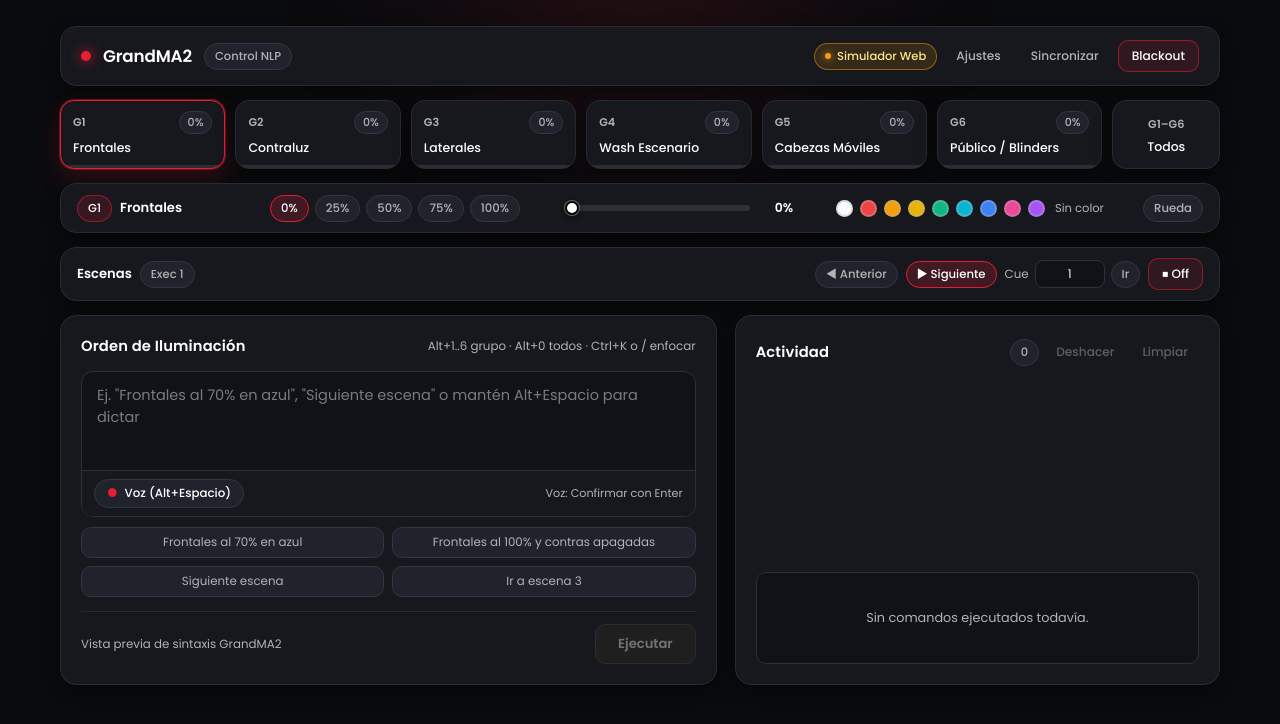
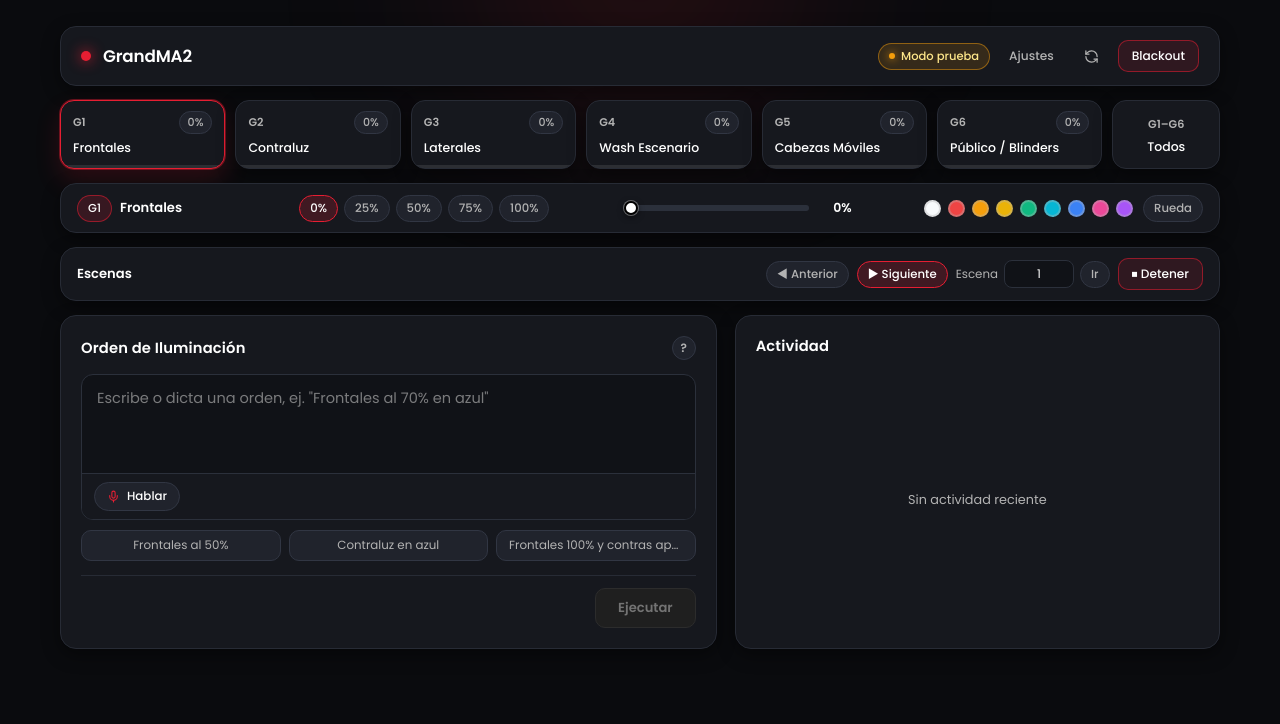
Before and after one commit to Star-dust25/agente-luces-ma2, a React (Vite) app in the folder frontend/: page / in a window 1280 px wide. Shown: the top 724 px of the page. Built offline with nearby package versions, Linux system fonts and the light colour scheme.

Commit message:
refactor(ui): reduce carga visual y elimina jerga tecnica en cabina

```diff
--- a/frontend/src/App.tsx
+++ b/frontend/src/App.tsx
@@ -78,10 +78,9 @@ const CONFIGURACION_POR_DEFECTO_UI: ConfiguracionSistemaMA2 = {
 };
 
 const EJEMPLOS_RAPIDOS = [
-  'Frontales al 70% en azul',
-  'Frontales al 100% y contras apagadas',
-  'Siguiente escena',
-  'Ir a escena 3',
+  'Frontales al 50%',
+  'Contraluz en azul',
+  'Frontales 100% y contras apagadas',
 ] as const;
 
 const NIVELES_RAPIDOS = [0, 25, 50, 75, 100] as const;
@@ -97,25 +96,53 @@ const TECLAS_SLIDER_CONFIRMACION: ReadonlySet<string> = new Set([
   'PageDown',
 ]);
 
-function etiquetaEstadoConexion(estado: EstadoConexionMA2 | 'WEB'): {
+function etiquetaEstadoConexion(
+  estado: EstadoConexionMA2 | 'WEB',
+  host: string,
+  puerto: number
+): {
   texto: string;
   clase: string;
+  detalle: string;
 } {
   switch (estado) {
     case 'AUTENTICADO':
-      return { texto: 'MA2 Autenticado', clase: 'badge-estado-exito' };
+      return {
+        texto: 'Conectado',
+        clase: 'badge-estado-exito',
+        detalle: `Sesión Telnet autenticada en GrandMA2 (${host}:${puerto})`,
+      };
     case 'CONECTADO':
-      return { texto: 'TCP Conectado', clase: 'badge-estado-ambar' };
+      return {
+        texto: 'Autenticando...',
+        clase: 'badge-estado-ambar',
+        detalle: `Socket TCP conectado a ${host}:${puerto}, autenticando sesión...`,
+      };
     case 'CONECTANDO':
-      return { texto: 'Conectando...', clase: 'badge-estado-ambar' };
+      return {
+        texto: 'Conectando...',
+        clase: 'badge-estado-ambar',
+        detalle: `Conectando con GrandMA2 en ${host}:${puerto}...`,
+      };
     case 'RECONECTANDO':
-      return { texto: 'Reconectando...', clase: 'badge-estado-ambar' };
+      return {
+        texto: 'Reconectando...',
+        clase: 'badge-estado-ambar',
+        detalle: `Reintentando conexión con GrandMA2 (${host}:${puerto})...`,
+      };
     case 'WEB':
-      return { texto: 'Simulador Web', clase: 'badge-estado-ambar' };
+      return {
+        texto: 'Modo prueba',
+        clase: 'badge-estado-ambar',
+        detalle: 'Simulador web local sin conexión TCP real',
+      };
     case 'ERROR':
-      return { texto: 'Error Telnet', clase: 'badge-estado-error' };
     case 'DESCONECTADO':
-      return { texto: 'Desconectado', clase: 'badge-estado-error' };
+      return {
+        texto: 'Sin conexión',
+        clase: 'badge-estado-error',
+        detalle: `Sin conexión Telnet con GrandMA2 (${host}:${puerto})`,
+      };
   }
 }
 
@@ -224,6 +251,8 @@ export default function App() {
   const [estadoVoz, setEstadoVoz] = useState<EstadoVoz>('inactivo');
   const [nivelVoz, setNivelVoz] = useState<number>(0);
   const [progresoVoz, setProgresoVoz] = useState<string | null>(null);
+  const [errorVozReciente, setErrorVozReciente] = useState<string | null>(null);
+  const [atajosAbiertos, setAtajosAbiertos] = useState<boolean>(false);
 
   const gruposRef = useRef<Record<string, InstantaneaGrupo>>(grupos);
   gruposRef.current = grupos;
@@ -240,6 +269,7 @@ export default function App() {
   const timerBlackoutRef = useRef<number | null>(null);
   const inputRef = useRef<HTMLTextAreaElement | null>(null);
   const botonRuedaRef = useRef<HTMLButtonElement | null>(null);
+  const atajosRef = useRef<HTMLDivElement | null>(null);
   const enviandoRef = useRef(false);
   const ultimoIntentoRef = useRef<{ clave: string; instante: number } | null>(null);
 
@@ -415,6 +445,29 @@ export default function App() {
       window.removeEventListener('keydown', escape);
     };
   }, [menu]);
+
+  useEffect(() => {
+    if (!atajosAbiertos) {
+      return undefined;
+    }
+    const cerrarFuera = (evento: globalThis.PointerEvent) => {
+      const destino = evento.target;
+      if (destino instanceof Node && !atajosRef.current?.contains(destino)) {
+        setAtajosAbiertos(false);
+      }
+    };
+    const cerrarEscape = (evento: KeyboardEvent) => {
+      if (evento.key === 'Escape') {
+        setAtajosAbiertos(false);
+      }
+    };
+    document.addEventListener('pointerdown', cerrarFuera, true);
+    document.addEventListener('keydown', cerrarEscape, true);
+    return () => {
+      document.removeEventListener('pointerdown', cerrarFuera, true);
+      document.removeEventListener('keydown', cerrarEscape, true);
+    };
+  }, [atajosAbiertos]);
 
   useEffect(() => {
     const timers = timersRef.current;
@@ -547,7 +600,7 @@ export default function App() {
               sintaxisEnviadas.push(comandoFinal);
               registrarLog({
                 nivel: 'info',
-                titulo: `Enviado a MA2 · ${etiquetaPaso}`,
+                titulo: etiquetaPaso,
                 sintaxisMA2: comandoFinal,
                 comandosPayload: [payload],
                 textoOriginal,
@@ -570,7 +623,7 @@ export default function App() {
             sintaxisEnviadas.push(sintaxisEsperada);
             registrarLog({
               nivel: 'info',
-              titulo: `Simulación Web · ${etiquetaPaso}`,
+              titulo: etiquetaPaso,
               sintaxisMA2: sintaxisEsperada,
               comandosPayload: [payload],
               textoOriginal,
@@ -664,6 +717,7 @@ export default function App() {
     try {
       setNivelVoz(0);
       setProgresoVoz(null);
+      setErrorVozReciente(null);
       await grabadoraRef.current.iniciar((nivel) => setNivelVoz(nivel));
       setEstadoVoz('escuchando');
     } catch (error: unknown) {
@@ -671,6 +725,7 @@ export default function App() {
       setEstadoVoz('inactivo');
       setNivelVoz(0);
       setProgresoVoz(null);
+      setErrorVozReciente(msg);
       lanzarToast('error', 'Micrófono no disponible', msg);
       registrarLog({
         nivel: 'error',
@@ -694,6 +749,7 @@ export default function App() {
       const muestras16k = await grabadoraRef.current.detener();
 
       if (window.api === undefined) {
+        setErrorVozReciente('Solo disponible en Electron');
         lanzarToast(
           'advertencia',
           'Transcripción local requiere Electron',
@@ -704,6 +760,7 @@ export default function App() {
 
       const resultado = await window.api.transcribirAudio(muestras16k);
       if (!resultado.exito || resultado.texto.trim().length === 0) {
+        setErrorVozReciente(resultado.mensaje);
         lanzarToast('advertencia', 'Sin transcripción válida', resultado.mensaje);
         registrarLog({
           nivel: 'advertencia',
@@ -716,6 +773,7 @@ export default function App() {
       }
 
       const textoTranscrito = resultado.texto.trim();
+      setErrorVozReciente(null);
       setOrden(textoTranscrito);
       setSugerenciasOcultas(true);
       inputRef.current?.focus();
@@ -731,6 +789,7 @@ export default function App() {
       }
     } catch (error: unknown) {
       const detalle = error instanceof Error ? error.message : String(error);
+      setErrorVozReciente(detalle);
       lanzarToast('error', 'Error al transcribir audio', detalle);
     } finally {
       setEstadoVoz('inactivo');
@@ -1123,7 +1182,11 @@ export default function App() {
   const grupoEnMenu = menu?.tipo === 'grupo' ? grupos[menu.idGrupo] : undefined;
   const logEnMenu =
     menu?.tipo === 'log' ? logs.find((item) => item.id === menu.idLog) : undefined;
-  const infoEstado = etiquetaEstadoConexion(estadoConexion);
+  const infoEstado = etiquetaEstadoConexion(
+    estadoConexion,
+    configuracion.conexion.host,
+    configuracion.conexion.puerto
+  );
   const colorRellenoSlider = colorActivoSeleccion.hex ?? '#e61e32';
   const estiloSlider = {
     '--porcentaje-slider': `${valorSlider}%`,
@@ -1140,7 +1203,6 @@ export default function App() {
           <div className="marca">
             <span className="marca-punto" aria-hidden="true" />
             <h1>GrandMA2</h1>
-            <span className="badge badge-sutil">Control NLP</span>
           </div>
 
           <div className="cabecera-derecha">
@@ -1150,7 +1212,7 @@ export default function App() {
               <span
                 className={`badge ${infoEstado.clase}`}
                 role="status"
-                title={`Conexión ${configuracion.conexion.host}:${configuracion.conexion.puerto}`}
+                title={infoEstado.detalle}
               >
                 <span className="indicador-estado" />
                 {infoEstado.texto}
@@ -1166,11 +1228,28 @@ export default function App() {
             </button>
             <button
               type="button"
-              className="btn-fantasma"
+              className="btn-fantasma btn-sincronizar"
               onClick={() => void sincronizar(true)}
               disabled={cargando}
-            >
-              Sincronizar
+              aria-label="Reconectar consola"
+              title="Reconectar consola"
+            >
+              <svg
+                width="15"
+                height="15"
+                viewBox="0 0 24 24"
+                fill="none"
+                stroke="currentColor"
+                strokeWidth="2"
+                strokeLinecap="round"
+                strokeLinejoin="round"
+                aria-hidden="true"
+              >
+                <path d="M21 12a9 9 0 0 0-9-9 9.75 9.75 0 0 0-6.74 2.74L3 8" />
+                <path d="M3 3v5h5" />
+                <path d="M3 12a9 9 0 0 0 9 9 9.75 9.75 0 0 0 6.74-2.74L21 16" />
+                <path d="M16 16h5v5" />
+              </svg>
             </button>
             <button
               type="button"
@@ -1346,9 +1425,11 @@ export default function App() {
                 );
               })}
             </div>
+            {colorActivoSeleccion.nombre !== null && (
               <span className="color-activo-etiqueta">
-              {colorActivoSeleccion.nombre ?? 'Sin color'}
+                {colorActivoSeleccion.nombre}
               </span>
+            )}
             <div className="rueda-anclaje">
               <button
                 ref={botonRuedaRef}
@@ -1385,8 +1466,12 @@ export default function App() {
         {/* Bloque compacto de Escenas / Cues (RF-07) */}
         <section className="barra-cues glass" aria-label="Control de escenas y cues">
           <div className="cues-identidad">
-            <span className="cues-titulo">Escenas</span>
-            <span className="badge badge-sutil">Exec {configuracion.executorPorDefecto}</span>
+            <span
+              className="cues-titulo"
+              title={`Executor activo: ${configuracion.executorPorDefecto}`}
+            >
+              Escenas
+            </span>
           </div>
 
           <div className="cues-controles">
@@ -1395,7 +1480,7 @@ export default function App() {
               className="chip-nivel"
               disabled={enviando}
               onClick={() => void ejecutarAccionCue('anterior')}
-              title={`Retroceder escena (GoBack Executor ${configuracion.executorPorDefecto})`}
+              title={`Retroceder escena (Executor ${configuracion.executorPorDefecto})`}
             >
               ◀ Anterior
             </button>
@@ -1404,20 +1489,21 @@ export default function App() {
               className="chip-nivel activo"
               disabled={enviando}
               onClick={() => void ejecutarAccionCue('siguiente')}
-              title={`Siguiente escena (Go Executor ${configuracion.executorPorDefecto})`}
+              title={`Siguiente escena (Executor ${configuracion.executorPorDefecto})`}
             >
               ▶ Siguiente
             </button>
 
             <div className="cue-salto-directo">
               <label htmlFor="cue-numero" className="texto-gris">
-                Cue
+                Escena
               </label>
               <input
                 id="cue-numero"
                 type="text"
                 inputMode="decimal"
                 className="input-cue-compacto"
+                aria-label="Número de escena"
                 value={cueNumeroInput}
                 onChange={(e) => setCueNumeroInput(e.target.value)}
                 onKeyDown={(e) => {
@@ -1443,9 +1529,9 @@ export default function App() {
               className="btn-carmesi-borde"
               disabled={enviando}
               onClick={() => void ejecutarAccionCue('detener')}
-              title={`Detener secuencia (Off Executor ${configuracion.executorPorDefecto})`}
-            >
-              ⏹ Off
+              title={`Detener secuencia (Executor ${configuracion.executorPorDefecto})`}
+            >
+              ⏹ Detener
             </button>
           </div>
         </section>
@@ -1456,9 +1542,52 @@ export default function App() {
           <section className="panel glass">
             <div className="panel-titulo">
               <h2>Orden de Iluminación</h2>
-              <span className="texto-gris" title="Atajos globales disponibles">
-                Alt+1..6 grupo · Alt+0 todos · Ctrl+K o / enfocar
-              </span>
+              <div
+                className="atajos-contenedor"
+                ref={atajosRef}
+                onMouseEnter={() => setAtajosAbiertos(true)}
+                onMouseLeave={() => setAtajosAbiertos(false)}
+              >
+                <button
+                  type="button"
+                  className={`btn-atajos${atajosAbiertos ? ' activo' : ''}`}
+                  aria-label="Ver atajos de teclado"
+                  aria-expanded={atajosAbiertos}
+                  aria-controls={atajosAbiertos ? 'popover-atajos-teclado' : undefined}
+                  onClick={() => setAtajosAbiertos((abierto) => !abierto)}
+                >
+                  ?
+                </button>
+                {atajosAbiertos && (
+                  <div
+                    id="popover-atajos-teclado"
+                    className="popover-atajos"
+                    role="tooltip"
+                    aria-label="Atajos de teclado"
+                  >
+                    <div className="popover-atajos-fila">
+                      <span>Seleccionar grupo</span>
+                      <kbd>Alt + 1..6</kbd>
+                    </div>
+                    <div className="popover-atajos-fila">
+                      <span>Seleccionar todos</span>
+                      <kbd>Alt + 0</kbd>
+                    </div>
+                    <div className="popover-atajos-fila">
+                      <span>Enfocar orden</span>
+                      <kbd>Ctrl+K /</kbd>
+                    </div>
+                    <div className="popover-atajos-fila">
+                      <span>Mantener para hablar</span>
+                      <kbd>Alt + Espacio</kbd>
+                    </div>
+                    <div className="popover-atajos-fila">
+                      <span>Historial de órdenes</span>
+                      <kbd>↑ / ↓</kbd>
+                    </div>
+                  </div>
+                )}
+              </div>
             </div>
 
             <div className="campo-contenedor">
@@ -1470,9 +1599,10 @@ export default function App() {
                     setOrden(e.target.value);
                     setIndiceHistorial(-1);
                     setSugerenciasOcultas(false);
+                    setErrorVozReciente(null);
                   }}
                   onKeyDown={manejarTecladoOrden}
-                  placeholder='Ej. "Frontales al 70% en azul", "Siguiente escena" o mantén Alt+Espacio para dictar'
+                  placeholder='Escribe o dicta una orden, ej. "Frontales al 70% en azul"'
                   maxLength={220}
                   aria-label="Instrucción de iluminación"
                 />
@@ -1486,17 +1616,30 @@ export default function App() {
                     onPointerCancel={manejarPointerCancelMic}
                     onKeyDown={manejarKeyDownMic}
                     disabled={estadoVoz === 'transcribiendo'}
-                    title="Clic para iniciar/detener o mantén presionado (Push-to-Talk · Alt+Espacio)"
-                  >
-                    <span className="mic-icono" aria-hidden="true">
-                      ●
-                    </span>
+                    title="Mantén presionado o usa Alt+Espacio para dictar"
+                  >
+                    <svg
+                      width="13"
+                      height="13"
+                      viewBox="0 0 24 24"
+                      fill="none"
+                      stroke="currentColor"
+                      strokeWidth="2"
+                      strokeLinecap="round"
+                      strokeLinejoin="round"
+                      className="mic-icono"
+                      aria-hidden="true"
+                    >
+                      <path d="M12 2a3 3 0 0 0-3 3v7a3 3 0 0 0 6 0V5a3 3 0 0 0-3-3Z" />
+                      <path d="M19 10v2a7 7 0 0 1-14 0v-2" />
+                      <line x1="12" x2="12" y1="19" y2="22" />
+                    </svg>
                     <span>
                       {estadoVoz === 'escuchando'
                         ? 'Escuchando...'
                         : estadoVoz === 'transcribiendo'
                           ? 'Transcribiendo...'
-                          : 'Voz (Alt+Espacio)'}
+                          : 'Hablar'}
                     </span>
                   </button>
 
@@ -1515,11 +1658,11 @@ export default function App() {
                     </span>
                   )}
 
-                  <span className="texto-gris badge-voz-modo">
-                    {configuracion.interfaz.autoEjecutarVoz
-                      ? 'Voz: Auto-envío'
-                      : 'Voz: Confirmar con Enter'}
+                  {estadoVoz === 'inactivo' && errorVozReciente !== null && (
+                    <span className="progreso-voz-texto" role="status" title={errorVozReciente}>
+                      {errorVozReciente}
                     </span>
+                  )}
                 </div>
               </div>
 
@@ -1566,9 +1709,7 @@ export default function App() {
                   ) : (
                     <span className="texto-gris">{interpretacion.mensajeError}</span>
                   )
-                ) : (
-                  <span className="texto-gris">Vista previa de sintaxis GrandMA2</span>
-                )}
+                ) : null}
               </div>
 
               <div className="acciones-consola">
@@ -1602,29 +1743,28 @@ export default function App() {
             <div className="panel-titulo">
               <h2>Actividad</h2>
               <div className="meta-derecha">
-                <span className="badge badge-sutil">{logs.length}</span>
+                {logs.length > 0 && <span className="badge badge-sutil">{logs.length}</span>}
+                {pilaDeshacer.length > 0 && (
                   <button
                     type="button"
                     className="btn-fantasma"
-                  disabled={pilaDeshacer.length === 0 || enviando}
+                    disabled={enviando}
                     onClick={() => void ejecutarDeshacer()}
-                  title={
-                    pilaDeshacer.length > 0
-                      ? `Deshacer: ${pilaDeshacer[0].etiqueta}`
-                      : 'No hay acciones recientes para deshacer'
-                  }
+                    title={`Deshacer: ${pilaDeshacer[0].etiqueta}`}
                   >
                     Deshacer
                   </button>
+                )}
+                {logs.length > 0 && (
                   <button
                     type="button"
                     className="btn-fantasma"
-                  disabled={logs.length === 0}
                     onClick={() => setLogs([])}
                     title="Vaciar lista visual de logs"
                   >
                     Limpiar
                   </button>
+                )}
               </div>
             </div>
 
@@ -1636,7 +1776,7 @@ export default function App() {
                   </div>
                 ))
               ) : logs.length === 0 ? (
-                <p className="vacio">Sin comandos ejecutados todavía.</p>
+                <p className="vacio">Sin actividad reciente</p>
               ) : (
                 logs.map((log) => (
                   <div
@@ -1646,7 +1786,9 @@ export default function App() {
                   >
                     <div className="item-izquierda">
                       <span className="hora">{log.hora}</span>
-                      <span className="item-titulo">{log.titulo}</span>
+                      <span className="item-titulo" title={log.titulo}>
+                        {log.titulo}
+                      </span>
                     </div>
 
                     <div className="item-derecha">
--- a/frontend/src/styles.css
+++ b/frontend/src/styles.css
@@ -751,6 +751,81 @@ input:focus-visible {
   gap: 6px;
 }
 
+.btn-sincronizar {
+  display: inline-flex;
+  align-items: center;
+  justify-content: center;
+  min-height: 31px;
+  padding: 6px 8px;
+}
+
+.btn-sincronizar svg {
+  display: block;
+}
+
+.atajos-contenedor {
+  position: relative;
+  display: inline-flex;
+  align-items: center;
+}
+
+.btn-atajos {
+  width: 24px;
+  height: 24px;
+  padding: 0;
+  border-radius: 999px;
+  border: 1px solid var(--cristal-borde);
+  background: var(--superficie-sutil);
+  color: var(--gris-acero);
+  font-size: 0.74rem;
+  font-weight: 600;
+  display: grid;
+  place-items: center;
+  transition: color 130ms ease, border-color 130ms ease, background-color 130ms ease;
+}
+
+.btn-atajos:hover,
+.btn-atajos.activo {
+  color: var(--blanco);
+  border-color: var(--carmesi);
+}
+
+.popover-atajos {
+  position: absolute;
+  top: calc(100% + 8px);
+  right: 0;
+  z-index: 55;
+  width: 246px;
+  padding: 10px 12px;
+  border-radius: 12px;
+  border: 1px solid var(--cristal-borde);
+  background: var(--modal-bg);
+  box-shadow: 0 18px 42px rgba(0, 0, 0, 0.45);
+  display: flex;
+  flex-direction: column;
+  gap: 6px;
+  font-size: 0.72rem;
+  color: var(--gris-acero);
+}
+
+.popover-atajos-fila {
+  display: flex;
+  align-items: center;
+  justify-content: space-between;
+  gap: 10px;
+}
+
+.popover-atajos-fila kbd {
+  padding: 2px 6px;
+  border-radius: 6px;
+  border: 1px solid var(--cristal-borde);
+  background: var(--superficie-sutil);
+  color: var(--blanco);
+  font-family: ui-monospace, SFMono-Regular, Menlo, Consolas, monospace;
+  font-size: 0.67rem;
+  white-space: nowrap;
+}
+
 /* Editor de orden + barra de voz */
 .campo-contenedor {
   display: flex;
@@ -875,11 +950,16 @@ input:focus-visible {
   white-space: nowrap;
 }
 
-/* Cuadrícula simétrica 2x2 para ejemplos y fila limpia para sugerencias */
+/* Fila horizontal compacta para ejemplos y fila limpia para sugerencias */
 .chips-ejemplos {
-  display: grid;
-  grid-template-columns: repeat(2, minmax(0, 1fr));
+  display: flex;
+  flex-wrap: wrap;
   gap: 8px;
+}
+
+.chips-ejemplos .chip {
+  flex: 1 1 0;
+  min-width: 140px;
 }
 
 .chips-sugerencias {
@@ -1042,6 +1122,7 @@ input:focus-visible {
 
 /* Lista de actividad */
 .lista-actividad {
+  flex: 1;
   display: flex;
   flex-direction: column;
   gap: 8px;
@@ -1089,12 +1170,24 @@ input:focus-visible {
   flex: none;
 }
 
+.item-actividad .codigo-pill {
+  padding: 2px 7px;
+  font-size: 0.7rem;
+  color: var(--gris-acero);
+}
+
 .vacio {
-  margin: auto 0;
+  flex: 1;
+  display: flex;
+  align-items: center;
+  justify-content: center;
+  margin: 0;
   text-align: center;
   font-size: 0.8rem;
   color: var(--gris-acero);
-  padding: 36px 0;
+  padding: 24px 0;
+  border: 0;
+  background: transparent;
 }
 
 /* Modal de Ajustes */
@@ -1426,6 +1519,7 @@ input:focus-visible {
 
 /* Jerarquía de superficies para Modo Oscuro (Cabina) sin alterar Modo Día */
 .lienzo:not([data-tema='dia']) .badge-sutil,
+.lienzo:not([data-tema='dia']) .btn-atajos,
 .lienzo:not([data-tema='dia']) .chip-nivel:not(.activo),
 .rueda-panel:not([data-tema='dia']) .chip-nivel,
 .lienzo:not([data-tema='dia']) .boton-microfono:not(.escuchando):not(.transcribiendo),
@@ -1437,6 +1531,8 @@ input:focus-visible {
   border-color: #313643;
 }
 
+.lienzo:not([data-tema='dia']) .btn-atajos:hover,
+.lienzo:not([data-tema='dia']) .btn-atajos.activo,
 .lienzo:not([data-tema='dia']) .chip-nivel:not(.activo):hover:not(:disabled),
 .rueda-panel:not([data-tema='dia']) .chip-nivel:hover:not(:disabled),
 .lienzo:not([data-tema='dia']) .boton-microfono:not(.escuchando):not(.transcribiendo):hover:not(:disabled),
@@ -1458,14 +1554,9 @@ input:focus-visible {
 .lienzo:not([data-tema='dia']) .area-texto-con-voz,
 .lienzo:not([data-tema='dia']) .input-cue-compacto,
 .lienzo:not([data-tema='dia']) .campo-form input,
-.lienzo:not([data-tema='dia']) .fila-editable input,
-.lienzo:not([data-tema='dia']) .vacio {
+.lienzo:not([data-tema='dia']) .fila-editable input {
   background: var(--superficie-input);
   border: 1px solid #2b303b;
-}
-
-.lienzo:not([data-tema='dia']) .vacio {
-  border-radius: 10px;
 }
 
 .lienzo:not([data-tema='dia']) .area-texto-con-voz:focus-within,
@@ -1476,6 +1567,7 @@ input:focus-visible {
 }
 
 .rueda-panel:not([data-tema='dia']),
+.lienzo:not([data-tema='dia']) .popover-atajos,
 .lienzo:not([data-tema='dia']) .modal-caja,
 .lienzo:not([data-tema='dia']) .menu-contextual,
 .lienzo:not([data-tema='dia']) .toast {
```
Lines whose indentation alone changed are shown as unchanged.
